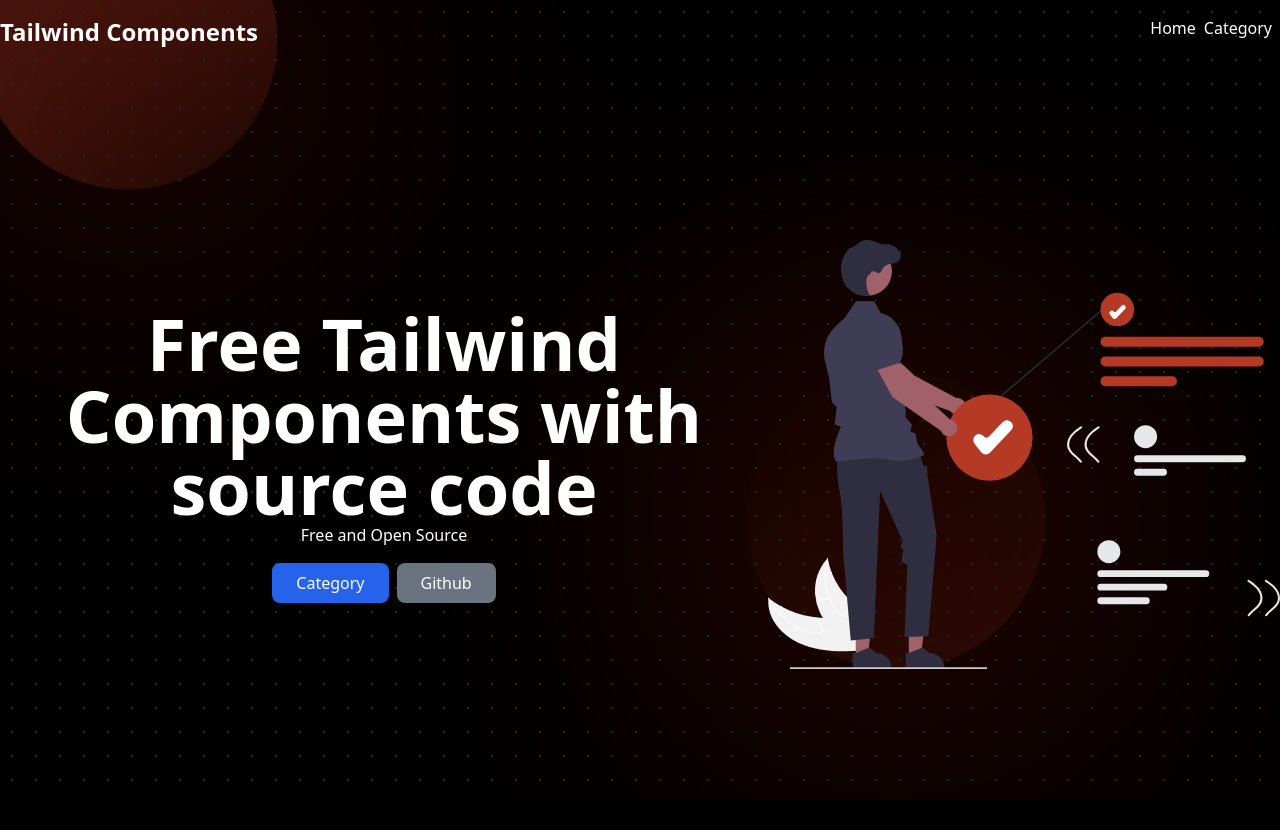
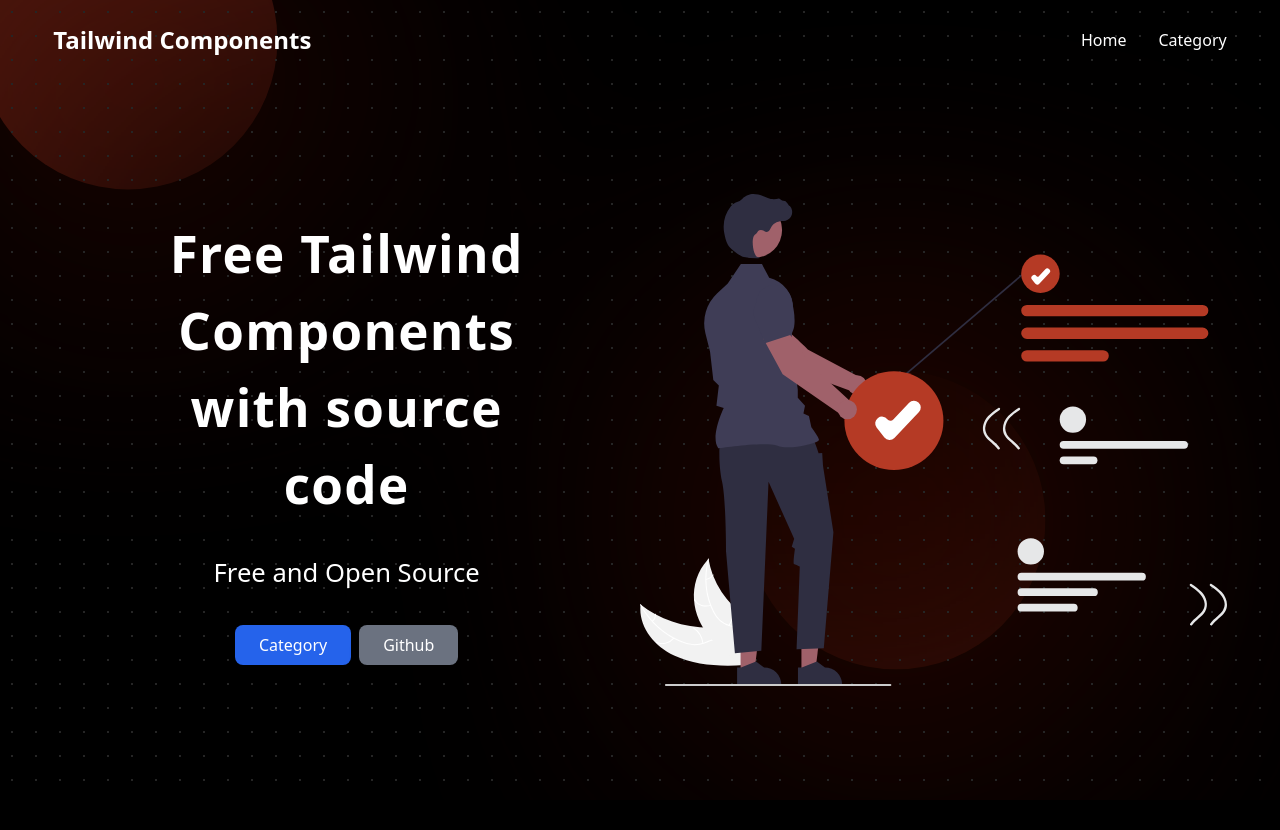
Before and after one commit to MasterBrian99/tailwind-item-collection, a React (Create React App) app: page / in a window 1280 px wide. Shown: the top 830 px of the page. After the commit the page ends 800 px from the top, so only its background shows below. Built offline with nearby package versions, Linux system fonts and the light colour scheme.

Commit message:
home page style fixed

```diff
--- a/src/components/Header/Header.tsx
+++ b/src/components/Header/Header.tsx
@@ -3,22 +3,19 @@
 
 const Header = () => {
   return (
-    <div className="flex items-center justify-center ">
-      <div className="container flex justify-between py-4 mx-auto">
+      <div className=" w-11/12 h-10v flex justify-between items-center mx-auto">
         <h1 className="text-2xl font-bold">Tailwind Components</h1>
-
         <div>
-          <ul className="flex ">
+          <ul className="flex">
             <Link to={"/"}>
-              <li className="mr-2">Home</li>
+              <li className="mx-4">Home</li>
             </Link>
             <Link to={"/category"}>
-              <li className="mr-2">Category</li>
+              <li className="ml-4">Category</li>
             </Link>
           </ul>
         </div>
       </div>
-    </div>
   );
 };
 
--- a/src/components/Hero/Hero.tsx
+++ b/src/components/Hero/Hero.tsx
@@ -4,13 +4,13 @@
 
 const Hero = () => {
   return (
-    <div className="container flex justify-between mx-auto py-44">
-      <div className="flex flex-col items-center justify-center">
-        <h2 className="px-8 font-bold text-center text-7xl">
+    <div className=" flex mx-auto w-90w md:w-11/12 flex-col md:flex-row h-90v  ">
+      <div className="flex flex-col items-center justify-center my-10 md:w-1/2">
+        <h2 className="px-8 font-bold text-center text-4v tracking-wide mx-10 ">
           Free Tailwind Components with source code
         </h2>
-        <h3>Free and Open Source</h3>
-        <div className="flex mt-4 ">
+        <h3 className="text-3v md:text-2v m-8">Free and Open Source</h3>
+        <div className="flex">
           <Link
             to={"/category"}
             className="px-6 py-2 bg-blue-600 rounded-lg shadow-lg"
@@ -25,7 +25,9 @@
           </a>
         </div>
       </div>
-      <img src={HeroIcon} alt="" className="w-2/5" />
+      <div className='flex w-90w md:w-1/2 mx-auto'>
+        <img src={HeroIcon} alt="" className="w-full" />
+      </div>
     </div>
   );
 };
--- a/src/screens/MainScreen.tsx
+++ b/src/screens/MainScreen.tsx
@@ -7,7 +7,7 @@
     <div>
       <div className="circle-c circle-c-1"></div>
       <div className="circle-c circle-c-2"></div>
-      <div className="h-screen main-backdrop">
+      <div className="h-100v main-backdrop">
         <Header />
         <Hero />
       </div>
--- a/tailwind.config.js
+++ b/tailwind.config.js
@@ -6,6 +6,37 @@
       minHeight: {
         30: "30rem",
       },
+      height: {
+				"10v": "10vh",
+				"20v": "20vh",
+				"30v": "30vh",
+				"40v": "40vh",
+				"50v": "50vh",
+				"60v": "60vh",
+				"70v": "70vh",
+				"80v": "80vh",
+				"90v": "90vh",
+				"100v": "100vh",
+			},
+      width: {
+        "10w": "10vw",
+				"20w": "20vw",
+				"30w": "30vw",
+				"40w": "40vw",
+				"50w": "50vw",
+				"60w": "60vw",
+				"70w": "70vw",
+				"80w": "80vw",
+				"90w": "90vw",
+				"100w": "100vw",
+      },
+      fontSize: {
+        '1v':'1vw',
+        "2v":"2vw",
+        "3v":"3vw",
+        '4v':'4vw'
+       }
+
     },
   },
   variants: {
```
